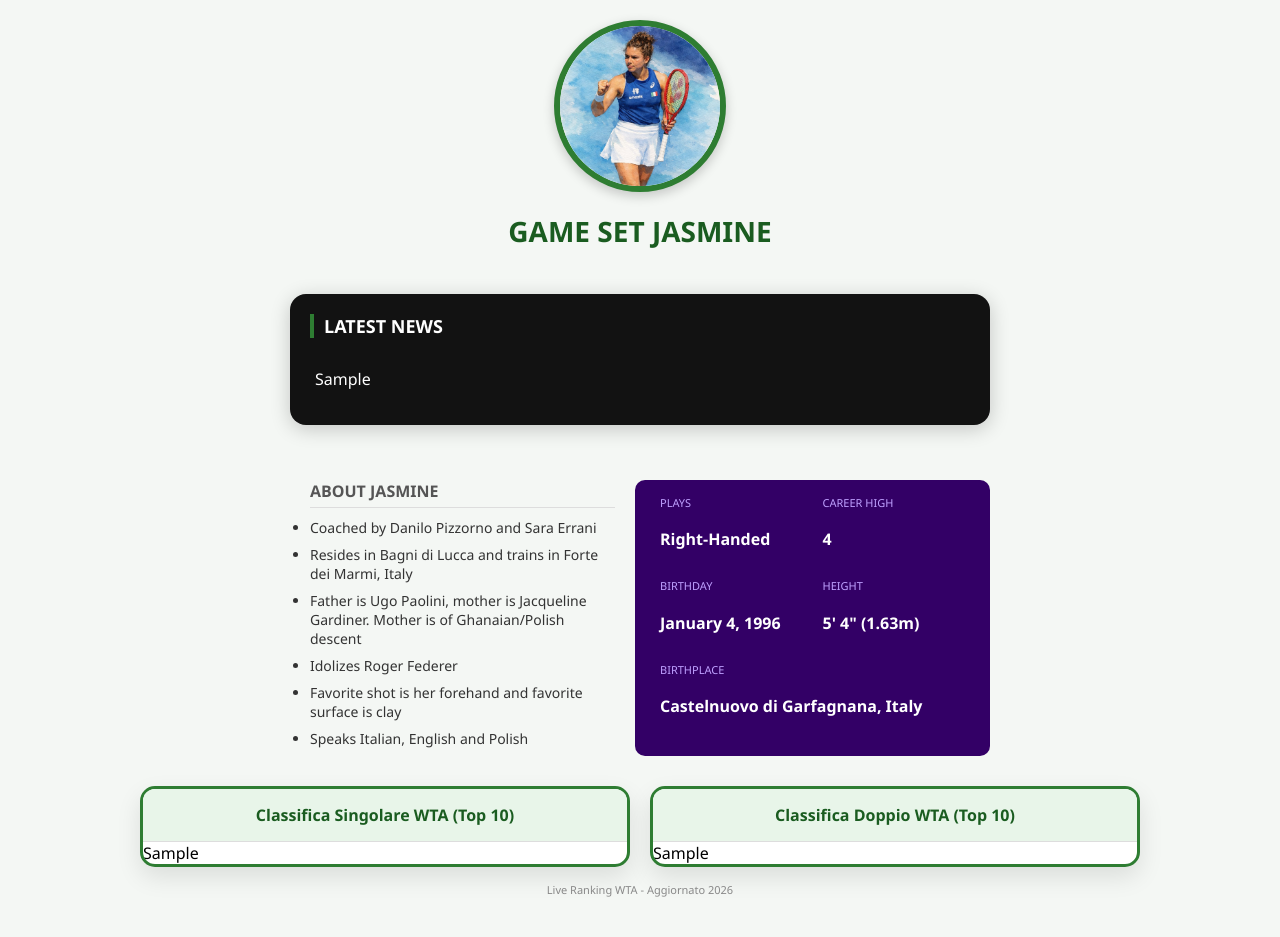
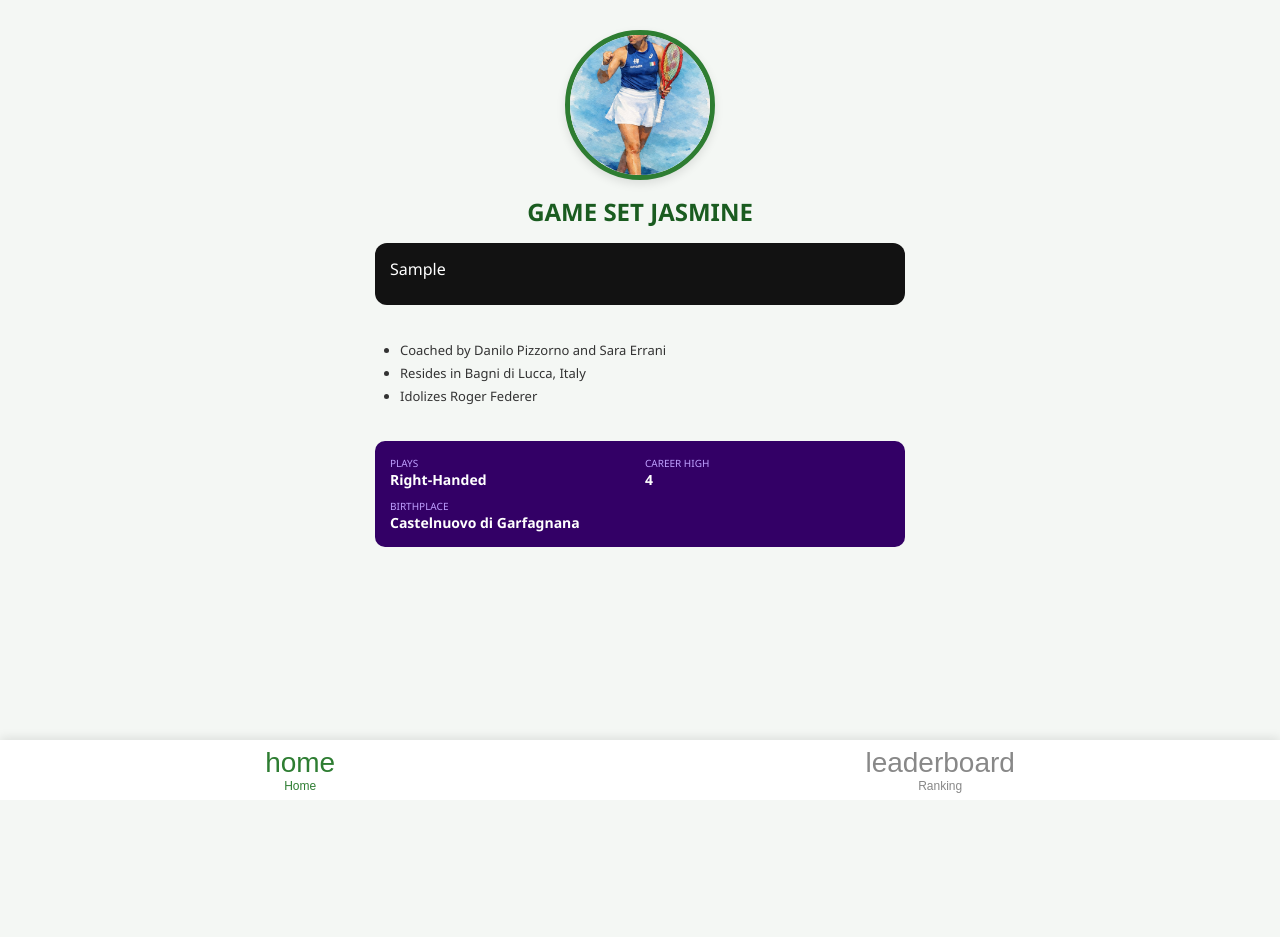
Before and after one commit to federai932/jasmine-live, a Flask app: template templates/index.html in a window 1280 px wide. After the commit the page ends 793 px from the top, so only its background shows below. Run offline with Flask 3, Linux system fonts and the light colour scheme; the template is opened without the code that fills it: most values are stand-ins (such as "Sample title", 1, 10 or a date in 2020).

Commit message:
index.html

```diff
--- a/templates/index.html
+++ b/templates/index.html
@@ -2,206 +2,145 @@
 <html lang="it">
 <head>
     <meta charset="UTF-8">
-    <meta name="viewport" content="width=device-width, initial-scale=1.0">
-    <title>Game Set Jasmine | Live Ranking</title>
+    <meta name="viewport" content="width=device-width, initial-scale=1.0, maximum-scale=1.0, user-scalable=no">
+    <title>Game Set Jasmine | App</title>
+    <!-- Icone Google Material -->
+    <link href="https://fonts.googleapis.com" rel="stylesheet">
     <style>
-        /* Stile Generale */
         body {
             font-family: 'Segoe UI', Arial, sans-serif;
             background-color: #f4f7f4;
+            margin: 0;
+            padding: 0;
+            padding-bottom: 70px; /* Spazio per la barra sotto */
+        }
+
+        /* Sezioni */
+        .section { display: none; padding: 20px; flex-direction: column; align-items: center; }
+        .active-section { display: flex; }
+
+        /* Header e Immagine (uguali a prima) */
+        .image-container { width: 140px; height: 140px; border-radius: 50%; border: 5px solid #2e7d32; overflow: hidden; background: white; box-shadow: 0 4px 10px rgba(0,0,0,0.1); margin-top: 10px; }
+        .image-container img { width: 100%; height: 100%; object-fit: cover; transform: scale(1.1); }
+        h1 { color: #1a5c20; text-transform: uppercase; font-size: 24px; margin: 15px 0; }
+
+        /* News (Stile compatto per Mobile) */
+        .news-wrapper { width: 100%; max-width: 500px; background: #121212; border-radius: 12px; padding: 15px; color: white; margin-bottom: 20px; }
+        .news-scroll-container { display: flex; overflow-x: auto; gap: 12px; padding-bottom: 10px; }
+        .news-item { flex: 0 0 240px; background: #1e1e1e; padding: 10px; border-radius: 8px; text-decoration: none; color: white; border: 1px solid #333; height: 85px; }
+        .news-source { color: #a2cfa5; font-size: 10px; font-weight: bold; }
+        .news-title { font-size: 13px; color: #8ab4f8; display: -webkit-box; -webkit-line-clamp: 2; -webkit-box-orient: vertical; overflow: hidden; }
+
+        /* Bio e Stats */
+        .bio-list { width: 100%; max-width: 500px; list-style: disc; padding-left: 20px; }
+        .bio-list li { font-size: 13px; margin-bottom: 5px; color: #333; }
+        .stats-box { background: #330066; color: white; padding: 15px; border-radius: 10px; width: 100%; max-width: 500px; display: grid; grid-template-columns: 1fr 1fr; gap: 10px; margin-top: 15px; }
+        .stat-label { font-size: 10px; color: #bfa0ff; text-transform: uppercase; }
+        .stat-value { font-size: 14px; font-weight: bold; }
+
+        /* Classifiche */
+        .ranking-card { width: 100%; max-width: 600px; background: white; border-radius: 12px; border: 2px solid #2e7d32; overflow: hidden; margin-bottom: 20px; }
+        .table-title { background: #e8f5e9; padding: 10px; font-weight: bold; color: #1a5c20; text-align: center; }
+        .table-scroll { max-height: 300px; overflow-y: auto; }
+        table { width: 100%; border-collapse: collapse; font-size: 13px; }
+        th { background: #2e7d32; color: white; padding: 10px; position: sticky; top: 0; }
+        td { padding: 10px; text-align: center; border-bottom: 1px solid #eee; }
+
+        /* BOTTOM NAVIGATION BAR */
+        .bottom-nav {
+            position: fixed;
+            bottom: 0;
+            width: 100%;
+            height: 60px;
+            background: #ffffff;
+            display: flex;
+            justify-content: space-around;
+            align-items: center;
+            box-shadow: 0 -2px 10px rgba(0,0,0,0.1);
+            z-index: 1000;
+        }
+        .nav-item {
             display: flex;
             flex-direction: column;
             align-items: center;
-            padding: 20px;
-            margin: 0;
+            color: #888;
+            text-decoration: none;
+            font-size: 12px;
+            background: none;
+            border: none;
+            flex-grow: 1;
         }
-
-        h1 {
-            color: #1a5c20;
-            text-transform: uppercase;
-            margin-top: 10px;
-            font-size: 28px;
-        }
-
-        /* Immagine Circolare */
-        .image-container {
-            width: 160px; height: 160px;
-            border-radius: 50%;
-            border: 6px solid #2e7d32;
-            overflow: hidden;
-            display: flex;
-            justify-content: center;
-            align-items: center;
-            background-color: white;
-            box-shadow: 0 4px 12px rgba(0,0,0,0.2);
-            margin-bottom: 10px;
-        }
-
-        .image-container img {
-            width: 100%; height: 100%;
-            object-fit: cover;
-            object-position: center 10%;
-            transform: scale(1.1);
-        }
-
-        /* SEZIONE NEWS AGGIORNATA */
-        .news-wrapper {
-            width: 100%;
-            max-width: 700px;
-            background: #121212;
-            border-radius: 16px;
-            padding: 20px;
-            margin-top: 25px;
-            margin-bottom: 20px;
-            color: white;
-            box-shadow: 0 4px 20px rgba(0,0,0,0.2);
-            box-sizing: border-box;
-        }
-
-        .news-wrapper h2 {
-            font-size: 18px;
-            margin-top: 0;
-            margin-bottom: 15px;
-            border-left: 4px solid #2e7d32;
-            padding-left: 10px;
-            text-transform: uppercase;
-        }
-
-        .news-scroll-container {
-            display: flex;
-            overflow-x: auto;
-            padding: 15px 5px; /* Spazio per il "salto" */
-            gap: 15px;
-        }
-
-        .news-item {
-            background: #1e1e1e; padding: 10px; border-radius: 10px;
-            text-decoration: none; color: white; display: flex; border: 1px solid #333;
-            overflow: hidden;
-            transition: all 0.3s cubic-bezier(0.175, 0.885, 0.32, 1.275);
-            flex: 0 0 280px;
-            height: 100px;
-            position: relative;
-        }
-
-        /* Effetto Salto e Verdino Testate al passaggio */
-        .news-item:hover {
-            background: #252525;
-            border-color: #2e7d32;
-            transform: translateY(-10px) scale(1.02);
-            box-shadow: 0 10px 20px rgba(0,0,0,0.5);
-        }
-
-        .news-source {
-            font-size: 11px;
-            color: #a2cfa5; /* Verdino a richiamo richiesto */
-            font-weight: bold;
-            text-transform: uppercase;
-            margin-bottom: 4px;
-            display: block;
-        }
-
-        .news-title {
-            font-size: 14px; font-weight: 600; margin: 0; line-height: 1.3; color: #8ab4f8;
-            display: -webkit-box; -webkit-line-clamp: 2; -webkit-box-orient: vertical; overflow: hidden;
-        }
-
-        .news-image-container { width: 90px; height: 80px; border-radius: 4px; overflow: hidden; margin-left: 10px; flex-shrink: 0; order: 2; }
-        .news-image-container img { width: 100%; height: 100%; object-fit: cover; }
-        .news-content { flex-grow: 1; min-width: 0; order: 1; display: flex; flex-direction: column; justify-content: space-between; }
-        .news-time { font-size: 10px; color: #666; display: block; margin-top: 4px; }
-        .news-scroll-container::-webkit-scrollbar { height: 6px; }
-        .news-scroll-container::-webkit-scrollbar-thumb { background: #2e7d32; border-radius: 10px; }
-
-        /* Biografia e Stats */
-        .biography-section { width: 100%; max-width: 700px; margin-top: 35px; margin-bottom: 30px; display: flex; flex-wrap: wrap; justify-content: center; gap: 20px; padding: 0 10px; }
-        .bio-list { flex: 1; min-width: 300px; list-style: disc; text-align: left; padding-left: 20px; margin: 0; }
-        .bio-list li { margin-bottom: 8px; color: #333; font-size: 14px; }
-        .bio-title { width: 100%; text-align: left; font-weight: bold; color: #555; margin-bottom: 10px; border-bottom: 1px solid #ddd; padding-bottom: 5px; text-transform: uppercase; }
-
-        .stats-box { background-color: #330066; color: white; padding: 15px 25px; border-radius: 10px; flex: 1; min-width: 250px; display: grid; grid-template-columns: 1fr 1fr; gap: 5px 20px; }
-        .stat-label { font-size: 11px; text-transform: uppercase; color: #bfa0ff; }
-        .stat-value { font-size: 16px; font-weight: bold; margin-bottom: 10px; }
-
-        /* Classifiche - Limitate a 4 righe visibili */
-        .ranking-wrapper { width: 100%; max-width: 1000px; display: flex; justify-content: center; gap: 20px; flex-wrap: wrap; }
-        .ranking-card { flex: 1; min-width: 400px; background: white; border-radius: 15px; border: 3px solid #2e7d32; overflow: hidden; box-shadow: 0 10px 25px rgba(0,0,0,0.1); }
-        .table-title { font-size: 16px; font-weight: bold; color: #1a5c20; padding: 15px; background-color: #e8f5e9; text-align: center; border-bottom: 1px solid #ddd; }
-
-        .table-scroll {
-            max-height: 195px; /* Altezza ottimizzata per mostrare le prime 4 giocatrici */
-            overflow-y: auto;
-            scrollbar-width: thin;
-            scrollbar-color: transparent transparent;
-            transition: scrollbar-color 0.3s;
-        }
-
-        table { width: 100%; border-collapse: collapse; }
-        th, td { padding: 12px; text-align: center !important; border-bottom: 1px solid #eee; font-size: 14px; }
-        thead th { position: sticky; top: 0; background-color: #2e7d32; color: white; z-index: 10; }
-        tbody tr:nth-child(even) { background-color: #f9f9f9; }
-
-        /* Scrollbar a comparsa */
-        .ranking-card:hover .table-scroll::-webkit-scrollbar-thumb { background: #2e7d32; }
-        .table-scroll::-webkit-scrollbar { width: 8px; }
-        .table-scroll::-webkit-scrollbar-thumb { background: transparent; border-radius: 10px; }
-
-        .footer-tag { font-size: 11px; color: #888; margin-top: 15px; text-align: center; width: 100%; margin-bottom: 20px;}
+        .nav-item.active { color: #2e7d32; }
+        .nav-item .material-icons { font-size: 28px; }
     </style>
 </head>
 <body>
 
-    <div class="image-container">
-        <img src="{{ url_for('static', filename='jasmine_paolini.jpeg') }}" alt="Jasmine Paolini">
-    </div>
+    <!-- SEZIONE 1: HOME (NEWS + BIO) -->
+    <div id="home" class="section active-section">
+        <div class="image-container">
+            <img src="{{ url_for('static', filename='jasmine_paolini.jpeg') }}" alt="Jasmine">
+        </div>
+        <h1>Game Set Jasmine</h1>
 
-    <h1>Game Set Jasmine</h1>
+        <div class="news-wrapper">
+            <div class="news-scroll-container">{{ news_html | safe }}</div>
+        </div>
 
-    <div class="news-wrapper">
-        <h2>Latest News</h2>
-        <div class="news-scroll-container">
-            {{ news_html | safe }}
+        <ul class="bio-list">
+            <li>Coached by Danilo Pizzorno and Sara Errani</li>
+            <li>Resides in Bagni di Lucca, Italy</li>
+            <li>Idolizes Roger Federer</li>
+        </ul>
+
+        <div class="stats-box">
+            <div><div class="stat-label">PLAYS</div><div class="stat-value">Right-Handed</div></div>
+            <div><div class="stat-label">CAREER HIGH</div><div class="stat-value">4</div></div>
+            <div style="grid-column: span 2;"><div class="stat-label">BIRTHPLACE</div><div class="stat-value">Castelnuovo di Garfagnana</div></div>
         </div>
     </div>
 
-    <div class="biography-section">
-        <ul class="bio-list">
-            <div class="bio-title">About Jasmine</div>
-            <li>Coached by Danilo Pizzorno and Sara Errani</li>
-            <li>Resides in Bagni di Lucca and trains in Forte dei Marmi, Italy</li>
-            <li>Father is Ugo Paolini, mother is Jacqueline Gardiner. Mother is of Ghanaian/Polish descent</li>
-            <li>Idolizes Roger Federer</li>
-            <li>Favorite shot is her forehand and favorite surface is clay</li>
-            <li>Speaks Italian, English and Polish</li>
-        </ul>
+    <!-- SEZIONE 2: RANKING -->
+    <div id="ranking" class="section">
+        <h2 style="color:#1a5c20; margin-top:0;">WTA Rankings</h2>
 
-        <div class="stats-box">
-            <div class="stat-label">PLAYS</div><div class="stat-label">CAREER HIGH</div>
-            <div class="stat-value">Right-Handed</div><div class="stat-value">4</div>
-            <div class="stat-label">BIRTHDAY</div><div class="stat-label">HEIGHT</div>
-            <div class="stat-value">January 4, 1996</div><div class="stat-value">5' 4" (1.63m)</div>
-            <div class="stat-label">BIRTHPLACE</div>
-            <div class="stat-value" style="grid-column: span 2;">Castelnuovo di Garfagnana, Italy</div>
+        <div class="ranking-card">
+            <div class="table-title">Singolare</div>
+            <div class="table-scroll">{{ tabella_html | safe }}</div>
+        </div>
+
+        <div class="ranking-card">
+            <div class="table-title">Doppio</div>
+            <div class="table-scroll">{{ tabella_doppio_html | safe }}</div>
         </div>
     </div>
 
-    <div class="ranking-wrapper">
-        <div class="ranking-card">
-            <div class="table-title">Classifica Singolare WTA (Top 10)</div>
-            <div class="table-scroll">
-                {{ tabella_html | safe }}
-            </div>
-        </div>
+    <!-- BARRA DI NAVIGAZIONE -->
+    <nav class="bottom-nav">
+        <button class="nav-item active" onclick="switchTab('home', this)">
+            <span class="material-icons">home</span>
+            <span>Home</span>
+        </button>
+        <button class="nav-item" onclick="switchTab('ranking', this)">
+            <span class="material-icons">leaderboard</span>
+            <span>Ranking</span>
+        </button>
+    </nav>
 
-        <div class="ranking-card">
-            <div class="table-title">Classifica Doppio WTA (Top 10)</div>
-            <div class="table-scroll">
-                {{ tabella_doppio_html | safe }}
-            </div>
-        </div>
-    </div>
+    <script>
+        function switchTab(tabId, element) {
+            // Nascondi tutte le sezioni
+            document.querySelectorAll('.section').forEach(s => s.classList.remove('active-section'));
+            // Mostra quella cliccata
+            document.getElementById(tabId).classList.add('active-section');
 
-    <p class="footer-tag">Live Ranking WTA - Aggiornato 2026</p>
+            // Gestisci l'aspetto dei pulsanti
+            document.querySelectorAll('.nav-item').forEach(btn => btn.classList.remove('active'));
+            element.classList.add('active');
 
+            // Torna su automaticamente al cambio scheda
+            window.scrollTo(0, 0);
+        }
+    </script>
 </body>
 </html>
```
